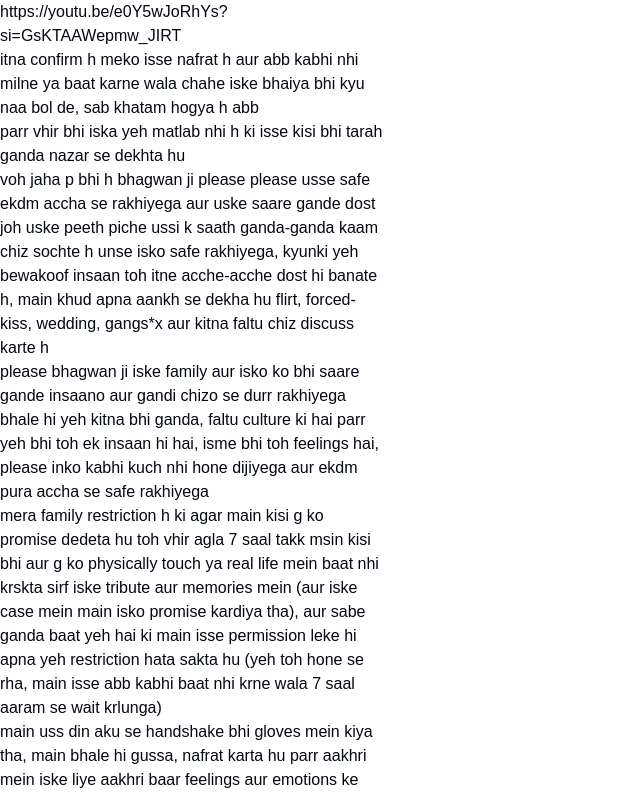
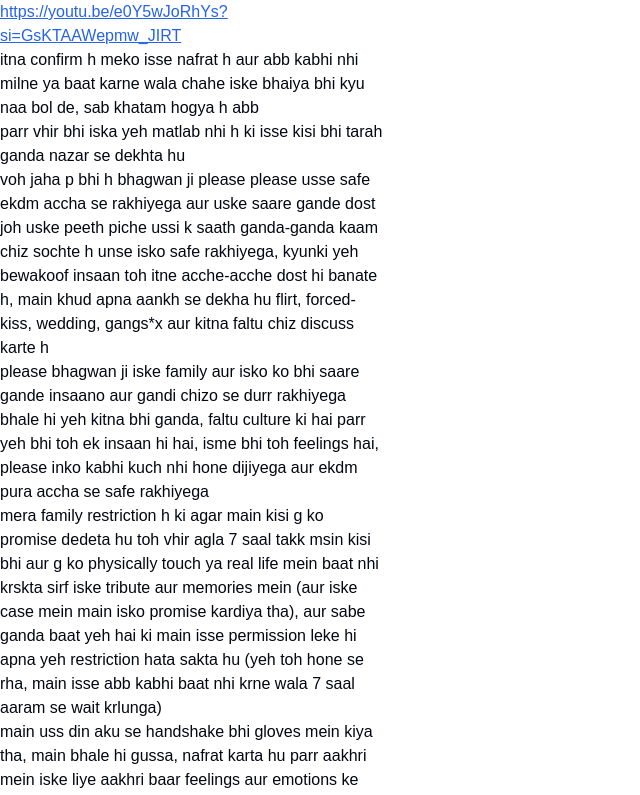
Before and after one commit to deepblizzard/theme-starter, a Next.js app: page / in a window 1280 px wide. Shown: the top 795 px of the page, without its empty margins (0-640 px from the left). Built offline with nearby package versions, Linux system fonts and the light colour scheme.

Commit message:
Update page.tsx

```diff
--- a/src/app/page.tsx
+++ b/src/app/page.tsx
@@ -5,7 +5,7 @@ import Link from 'next/link';
 function page() {
   return (
    <div className=" min-h-screen w-full h-auto max-w-96">
-      <Link href={'https://youtu.be/e0Y5wJoRhYs?si=GsKTAAWepmw_JIRT'}>
+      <Link className="text-blue-600 underline" href={'https://youtu.be/e0Y5wJoRhYs?si=GsKTAAWepmw_JIRT'}>
         {'https://youtu.be/e0Y5wJoRhYs?si=GsKTAAWepmw_JIRT'}
       </Link>
      <p>itna confirm h meko isse nafrat h aur abb kabhi nhi milne ya baat karne wala chahe iske bhaiya bhi kyu naa bol de, sab khatam hogya h abb<br/>
```
